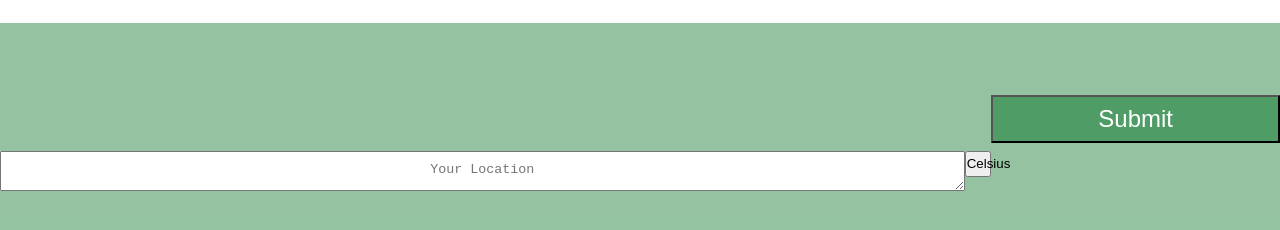
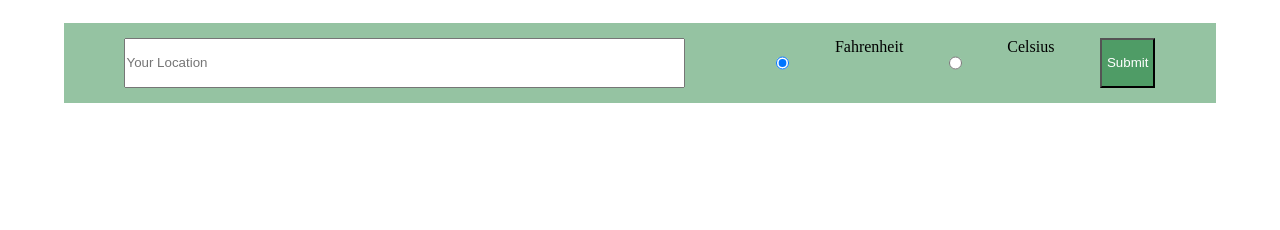
Before and after one commit to dylanparson001/weather-webApp, a plain HTML site: page index.html in a window 1280 px wide. Shown: the part 40-270 px from the top of the page. Drawn offline with Linux system fonts and the light colour scheme; no server answers.

Commit message:
User can enter location and receive the temperature back

```diff
--- a/css/main.css
+++ b/css/main.css
@@ -1,47 +1,39 @@
 /*Variables*/
 * {
-  -webkit-box-sizing: border-box;
-          box-sizing: border-box;
+  box-sizing: border-box;
   margin: 0;
   padding: 0;
 }
 
-form {
-  width: 50%;
-  display: -webkit-box;
-  display: -ms-flexbox;
+.form-input {
+  background-color: rgba(79, 156, 101, 0.6);
+  width: 90%;
   display: flex;
-  -webkit-box-orient: vertical;
-  -webkit-box-direction: normal;
-      -ms-flex-direction: column;
-          flex-direction: column;
-  -webkit-box-pack: center;
-      -ms-flex-pack: center;
-          justify-content: center;
+  flex-direction: row;
+  justify-content: flex-start;
+  margin: 0 auto;
+  padding: 15px;
+}
+.form-input-item {
   margin: 0 auto;
 }
 
-form label {
-  text-align: center;
-  font-size: 3rem;
+#form-input-location {
+  width: 50%;
+  height: 50px;
 }
 
-form textArea {
-  width: 100%;
-  height: 3em;
-  text-align: center;
-  padding: 0.8em;
+#form-input-degree {
+  height: 50px;
 }
 
 #submit {
-  width: 50%;
-  height: 3em;
-  margin: 3em auto;
   background-color: #4f9c66;
   color: white;
-  font-size: 2rem;
+  text-align: center;
+  padding: 5px;
+  height: 50px;
 }
-
 #submit:hover {
   background-color: #d4985f;
 }
@@ -49,5 +41,4 @@ form textArea {
 .title {
   text-align: center;
   margin-bottom: 2%;
-}
-/*# sourceMappingURL=main.css.map */
+}/*# sourceMappingURL=main.css.map */
--- a/index.html
+++ b/index.html
@@ -10,10 +10,13 @@
 <body>
     <h1 class="title">Get the Weather! Enter your location below: </h1>
     <form action="" class="form-input">
-        <textarea placeholder="Your Location" class = "form-input-item"  name="location" id="form-input-location" ></textarea>
-        <button name="degree" class = "form-input-item" id="form-input-degree" >Celsius</button>
-        <button type="submit" class = "form-input-item" id = "submit">Submit</button>
+        <input required type = "text" placeholder="Your Location" class = "form-input-item"  name="location" id="form-input-location" ></input>
+        <input checked type = "radio" value = "Fahrenheit" class = "form-input-item" id="form-input-degree" name = "degree" >Fahrenheit</input>
+        <input type = "radio" value = "Celsius" class = "form-input-item" id="form-input-degree" name = "degree" >Celsius</input>
+        <input type="submit" class = "form-input-item" id = "submit"></input>
     </form>
+
+    <main class="weather-results"></main>
     <script src = "main.js"></script>
 </body>
 </html>
```
Also changed, not shown: main.js, 1 other file.
